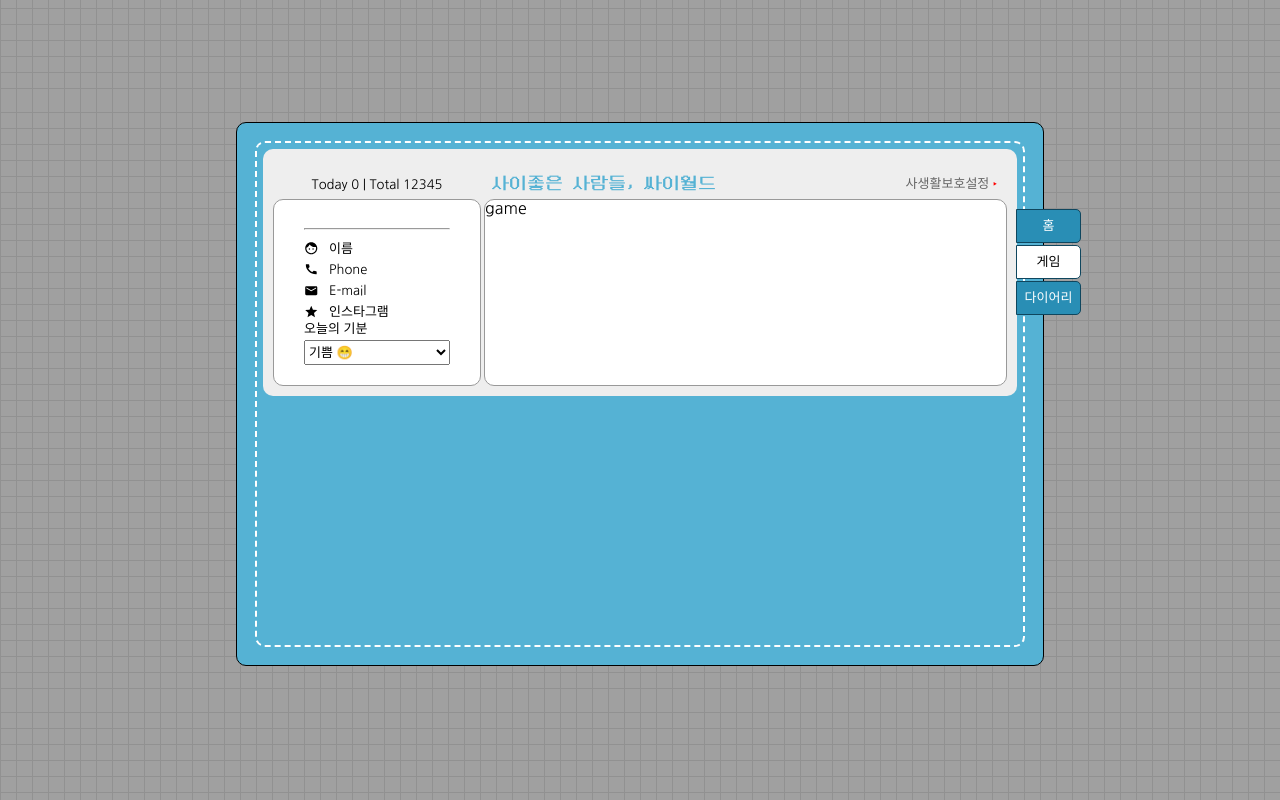
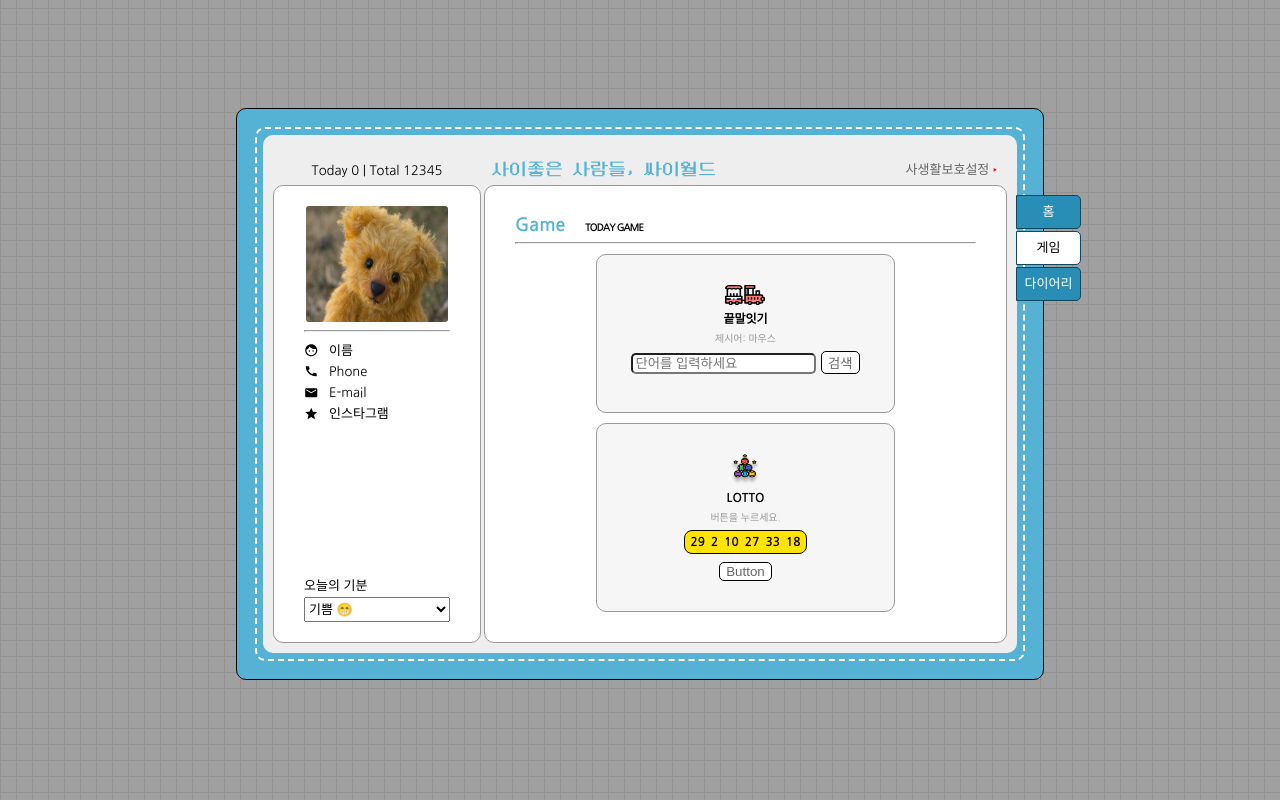
Before and after one commit to rieulp/cyworld-clone, a Next.js app: page /game in a window 1280 px wide. Built offline with nearby package versions, Linux system fonts and the light colour scheme.

Commit message:
feat: Game 페이지 추가

```diff
--- /dev/null
+++ b/components/game/Lotto.tsx
@@ -0,0 +1,48 @@
+import { css, useTheme } from "@emotion/react";
+import Image from "next/image";
+import { useEffect, useMemo, useState } from "react";
+import { Button, ContentBox, GameBox } from "../styles";
+
+function Lotto() {
+  const { colors } = useTheme();
+  const MAX_NUMBER = useMemo(() => 45, []);
+  const SIZE = useMemo(() => 6, []);
+  const [numbers, setNumbers] = useState<number[]>([]);
+
+  const createNumbers = () => {
+    const newNumbers: number[] = Array(SIZE);
+    for (let i = 0; i < SIZE; ) {
+      const rand = Math.ceil(Math.random() * MAX_NUMBER);
+      if (!newNumbers.includes(rand)) newNumbers[i++] = rand;
+    }
+    return newNumbers;
+  };
+
+  useEffect(() => {
+    setNumbers(createNumbers());
+  }, []);
+
+  return (
+    <ContentBox
+      color={colors.light_grey}
+      css={css`
+        max-width: 65%;
+        margin: 10px auto;
+      `}
+    >
+      <GameBox>
+        <Image src="/images/lotto.svg" alt="lotto" width={30} height={30} />
+        <h3 className="title">LOTTO</h3>
+        <p className="sub-title">버튼을 누르세요.</p>
+        <div className="number-box">
+          {numbers.map((num, i) => (
+            <span key={i}>{num}</span>
+          ))}
+        </div>
+        <Button onClick={() => setNumbers(createNumbers())}>Button</Button>
+      </GameBox>
+    </ContentBox>
+  );
+}
+
+export default Lotto;
--- /dev/null
+++ b/components/game/WordChain.tsx
@@ -0,0 +1,60 @@
+import { css, useTheme } from "@emotion/react";
+import Image from "next/image";
+import React, { useEffect, useState } from "react";
+import { words } from "../../mock/words";
+import { Button, ContentBox, GameBox } from "../styles";
+
+function WordChain() {
+  const { colors } = useTheme();
+  const [word, setWord] = useState("");
+  const [answer, setAnswer] = useState("");
+  const [result, setResult] = useState<string>("");
+
+  const onChangeAnswer = (e: React.ChangeEvent<HTMLInputElement>) => {
+    setAnswer(e.target.value.trim());
+  };
+
+  const onSubmit = (e: React.FormEvent<HTMLFormElement>) => {
+    e.preventDefault();
+    if (answer.length < 2) {
+      setResult("2단어 이상 입력해주세요");
+    } else if (word[word.length - 1] === answer?.[0]) {
+      setResult("정답입니다!");
+    } else {
+      setResult("틀렸습니다!");
+    }
+  };
+
+  useEffect(() => {
+    const index = Math.floor(Math.random() * words.length);
+    setWord(words[index]);
+  }, []);
+
+  return (
+    <ContentBox
+      color={colors.light_grey}
+      css={css`
+        max-width: 65%;
+        margin: 10px auto;
+      `}
+    >
+      <GameBox>
+        <Image src="/images/game.svg" alt="train" width={40} height={20} />
+        <h3 className="title">끝말잇기</h3>
+        <p className="sub-title">제시어: {word}</p>
+        <form onSubmit={onSubmit}>
+          <input
+            type="text"
+            placeholder="단어를 입력하세요"
+            value={answer}
+            onChange={onChangeAnswer}
+          />{" "}
+          <Button type="submit">검색</Button>
+        </form>
+        <p className="sub-title">{result}</p>
+      </GameBox>
+    </ContentBox>
+  );
+}
+
+export default WordChain;
--- a/components/styles.tsx
+++ b/components/styles.tsx
@@ -1,7 +1,7 @@
 import styled from "@emotion/styled";
 
-export const ContentBox = styled.div`
-  background: white;
+export const ContentBox = styled.div<{ color?: string }>`
+  background: ${({ color }) => color ?? "white"};
   border: 1px solid ${({ theme }) => theme.colors.grey_60};
   border-radius: 10px;
   height: 100%;
@@ -25,3 +25,44 @@ export const ItemTitle = styled.h2`
 export const ItemContainer = styled.div`
   margin: 30px;
 `;
+
+export const Button = styled.button`
+  background: white;
+  border: 1px solid black;
+  border-radius: 5px;
+  color: ${({ theme }) => theme.colors.grey_40};
+`;
+
+export const GameBox = styled.div`
+  padding: 30px;
+  display: flex;
+  flex-direction: column;
+  align-items: center;
+  gap: 8px;
+
+  .title {
+    font-weight: 700;
+    font-size: 12px;
+  }
+  .sub-title {
+    font-size: 10px;
+    color: ${({ theme }) => theme.colors.grey_60};
+  }
+  .number-box {
+    padding: 2px;
+    border: 1px solid black;
+    background: ${({ theme }) => theme.colors.yellow};
+    border-radius: 8px;
+    font-size: 12px;
+    font-weight: 700;
+    display: flex;
+    align-items: center;
+    justify-content: center;
+    span {
+      padding: 3px;
+    }
+  }
+  input {
+    border-radius: 5px;
+  }
+`;
--- /dev/null
+++ b/mock/words.ts
@@ -0,0 +1 @@
+export const words = ["국어", "기러기", "마우스", "공책", "책상"];
--- a/pages/game.tsx
+++ b/pages/game.tsx
@@ -1,7 +1,20 @@
-import React from "react";
+import Lotto from "../components/game/Lotto";
+import WordChain from "../components/game/WordChain";
+import { ItemContainer, ItemTitle } from "../components/styles";
 
 function GamePage() {
-  return <div>game</div>;
+  return (
+    <ItemContainer>
+      <ItemTitle>
+        Game<span>today game</span>
+      </ItemTitle>
+      <hr />
+      <div>
+        <WordChain />
+        <Lotto />
+      </div>
+    </ItemContainer>
+  );
 }
 
 export default GamePage;
--- a/styles/theme.ts
+++ b/styles/theme.ts
@@ -3,14 +3,14 @@
 export const colors = {
   primary: "#55B2D4",
   darkBlue: "#0F465E",
-  yellow: "#FFC900",
+  yellow: "#FFE400",
   pink: "#EE3E61",
   red: "#FF0000",
   grey_80: "#DDD",
   grey_70: "#D9D9D9",
   grey_60: "#999", // border-color
   grey_40: "#666",
-  light_grey: "#D7DEE2",
+  light_grey: "#F6F6F6",
 };
 
 export const theme = {
```
Also changed, not shown: components/BgmList.tsx (+17 -3 lines), public/images/inner-box.svg (deleted).
